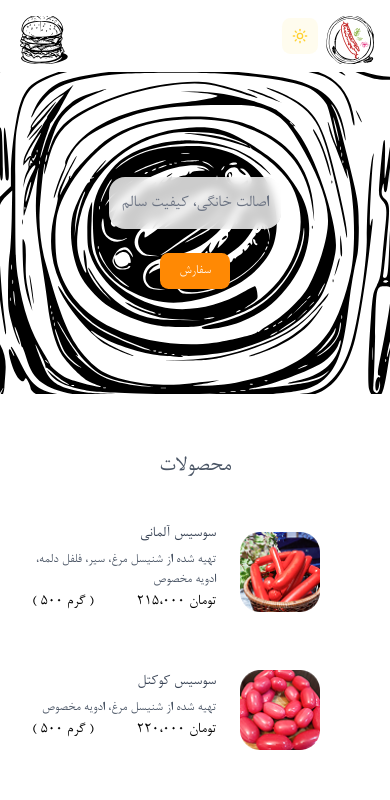
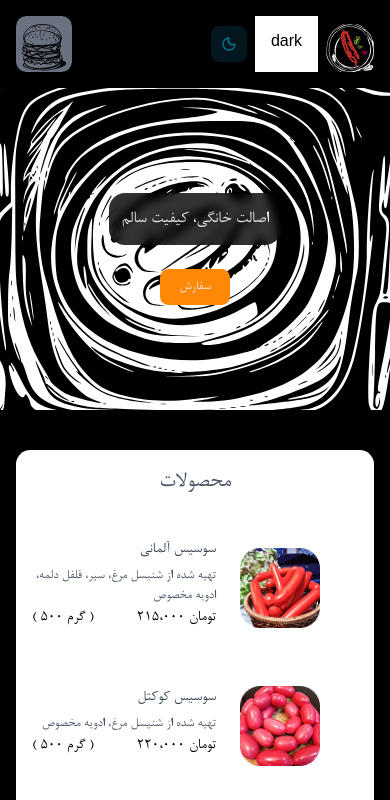
Before and after one commit to probite-inc/sausage-web, a Next.js app: page / in a window 390 px wide. Shown: the top 800 px of the page. Built offline with nearby package versions, Linux system fonts and the light colour scheme.

Commit message:
added header

```diff
--- a/src/components/AboutUs.tsx
+++ b/src/components/AboutUs.tsx
@@ -3,7 +3,10 @@ function AboutUs() {
     <div className=" relative flex flex-col items-center justify-start pt-12 w-full min-h-[calc(50vh-100px)] sm:min-h-[calc(100vh-100px)] bg-white bg-[url(/image/aboutus-background.svg)] dark:bg-[url(/image/aboutus-background.svg)] bg-cover bg-center">
       <div className="absolute inset-0 bg-black/60 z-0 flex items-center justify-center w-full h-full mx-auto">
         <div className="max-w-3xl mx-4 text-center  dark:bg-black/70 p-4 rounded-2xl backdrop-blur-sm">
-          <h2 className="text-lg md:text-2xl lg:text-6xl text-white text-center space-y-9">
+          <h2
+            id="aboutus"
+            className="text-lg md:text-2xl lg:text-6xl text-white text-center space-y-9"
+          >
             درباره ما
           </h2>{" "}
           <p className="text-white text-sm md:text-base text-center mt-9">
--- a/src/components/Footer.tsx
+++ b/src/components/Footer.tsx
@@ -1,6 +1,9 @@
 export default function Footer() {
   return (
-    <div className="bg-[#6E6E6E] text-white w-full flex flex-col items-center py-6 gap-4">
+    <div
+      id="contact"
+      className="bg-[#6E6E6E] text-white w-full flex flex-col items-center py-6 gap-4"
+    >
       {/* phone */}
       <div className="bg-[url(/image/Union.svg)] bg-no-repeat w-6 h-6">
         <div className="text-sm mt-1">+989332930229</div>
--- /dev/null
+++ b/src/components/Header.tsx
@@ -0,0 +1,88 @@
+import Image from "next/image";
+import {
+  Drawer,
+  DrawerContent,
+  DrawerDescription,
+  DrawerHeader,
+  DrawerTitle,
+  DrawerTrigger,
+} from "./ui/drawer";
+import { ModeToggle } from "./ThemeButton";
+import { useTheme } from "next-themes";
+import React from "react";
+
+export default function Footer() {
+  const { theme } = useTheme();
+  console.log(theme);
+  const [isOpen, setIsOpen] = React.useState(false);
+  React.useEffect(() => {
+    console.log(theme);
+  }, [theme]);
+  return (
+    <div className="px-4 py-4 flex justify-between w-full">
+      <Drawer open={isOpen} onOpenChange={setIsOpen}>
+        <DrawerTrigger className="size-14 dark:bg-gray-500 flex items-center justify-center bg-gray-100/20 rounded-lg p-1">
+          <Image
+            src={
+              isOpen
+                ? theme === "light"
+                  ? "/image/close.svg"
+                  : "/image/close.svg"
+                : theme === "light"
+                ? "/image/hambar.svg"
+                : "/image/hambar.svg"
+            }
+            width={48}
+            height={48}
+            alt={"logo"}
+            className="size-12 object-fit rounded-md mt-2 sm:mt-0 "
+          />
+        </DrawerTrigger>
+        <DrawerContent className="bg-white dark:bg-gray-900 text-gray-600 dark:text-gray-400">
+          <>
+            <DrawerHeader className="border-b border-gray-300/50 mx-4">
+              <DrawerTitle className="text-lg text-gray-600 dark:text-gray-400">
+                منو
+              </DrawerTitle>
+              <DrawerDescription>
+                منوی سایت را از اینجا مشاهده کنید
+              </DrawerDescription>
+            </DrawerHeader>
+            <div className="flex flex-col gap-4 my-4 px-4 text-center">
+              <a
+                href="#products"
+                className="hover:no-underline hover:bg-gray-400/50 p-2 rounded-lg"
+              >
+                محصولات
+              </a>
+              <a
+                href="#aboutus"
+                className="hover:no-underline hover:bg-gray-400/50 p-2 rounded-lg"
+              >
+                درباره ما
+              </a>
+              <a
+                href="#contact"
+                className="hover:no-underline hover:bg-gray-400/50 p-2 rounded-lg"
+              >
+                تماس با ما
+              </a>
+            </div>{" "}
+          </>
+        </DrawerContent>
+      </Drawer>
+
+      <div className="flex items-center gap-2">
+        <ModeToggle />
+        <span className="bg-white text-black p-4">{theme}</span>
+        <Image
+          src={theme !== "dark" ? "/image/logo.svg" : "/image/logo-dark.svg"}
+          width={48}
+          height={48}
+          alt={"logo"}
+          className="size-12 object-cover rounded-md mt-2 sm:mt-0 "
+        />
+      </div>
+    </div>
+  );
+}
--- a/src/components/ProductList.tsx
+++ b/src/components/ProductList.tsx
@@ -163,7 +163,10 @@ const products = [
 export default function ProductList() {
   return (
     <div className="max-w-6xl mx-auto bg-white rounded-xl">
-      <h2 className="text-2xl font-bold text-center mb-6 text-gray-600 pt-4">
+      <h2
+        id="products"
+        className="text-2xl font-bold text-center mb-6 text-gray-600 pt-4"
+      >
         محصولات
       </h2>
 
--- /dev/null
+++ b/src/components/ThemeButton.tsx
@@ -0,0 +1,37 @@
+import { useTheme } from "next-themes";
+import React from "react";
+import { Button } from "./ui/button";
+import { Moon, Sun } from "lucide-react";
+
+export function ModeToggle() {
+  const { theme, setTheme } = useTheme();
+  const [themeState, setThemeState] = React.useState("light");
+  React.useEffect(() => {
+    if (theme === "dark") {
+      setThemeState(theme);
+      setTheme("dark");
+    } else {
+      setThemeState("light");
+      setTheme("light");
+    }
+  }, []);
+  return (
+    <Button
+      variant="ghost"
+      size="icon"
+      className="bg-amber-100/30 hover:bg-amber-100/60 active:bg-amber-100/80 dark:bg-cyan-900/30 dark:active:bg-cyan-900/80 dark:hover:bg-cyan-900/60"
+      onClick={() => {
+        setTheme(themeState === "light" ? "dark" : "light");
+        setThemeState(themeState === "light" ? "dark" : "light");
+      }}
+    >
+      {themeState === "light" ? (
+        <Sun className="h-[1.2rem] w-[1.2rem] scale-100 text-amber-300 rotate-0 transition-all dark:scale-0 dark:-rotate-90" />
+      ) : (
+        <Moon className="h-[1.2rem] w-[1.2rem] scale-0 text-cyan-700 rotate-90 transition-all dark:scale-100 dark:rotate-0" />
+      )}
+
+      <span className="sr-only">Toggle theme</span>
+    </Button>
+  );
+}
--- a/src/pages/_app.tsx
+++ b/src/pages/_app.tsx
@@ -1,15 +1,10 @@
 import "@/styles/globals.css";
 import type { AppProps } from "next/app";
-import { ThemeProvider } from "@/components/theme-provider";
+import Layout from "./layout";
 export default function App({ Component, pageProps }: AppProps) {
   return (
-    <ThemeProvider
-      attribute="class"
-      defaultTheme="light"
-      enableSystem
-      disableTransitionOnChange
-    >
+    <Layout>
       <Component {...pageProps} />
-    </ThemeProvider>
+    </Layout>
   );
 }
--- a/src/pages/index.tsx
+++ b/src/pages/index.tsx
@@ -1,13 +1,6 @@
-// import { Geist, Geist_Mono } from "next/font/google";
-// import { Button } from "@/components/ui/button";
 "use client";
-import Image from "next/image";
 
 import * as React from "react";
-import { Hamburger, Moon, Sun } from "lucide-react";
-import { useTheme } from "next-themes";
-
-import { Button } from "@/components/ui/button";
 
 import Banner from "@/components/Banner";
 import ProductList from "@/components/ProductList";
@@ -23,46 +16,9 @@ import {
 } from "@/components/ui/accordion";
 
 export default function Home() {
-  const { theme } = useTheme();
-  console.log(theme);
-  const [isOpen, setIsOpen] = React.useState(false);
   return (
-    <div className="w-full bg-white  dark:bg-black">
-      <div className="px-4 py-2 flex justify-between w-full">
-        <Button
-          variant={"ghost"}
-          className="size-14 p-0"
-          onClick={() => setIsOpen(!isOpen)}
-        >
-          <Image
-            src={
-              isOpen
-                ? theme === "light"
-                  ? "/image/close.svg"
-                  : "/image/close.svg"
-                : theme === "light"
-                ? "/image/hambar.svg"
-                : "/image/hambar.svg"
-            }
-            width={48}
-            height={48}
-            alt={"logo"}
-            className="size-12 object-cover rounded-md mt-2 sm:mt-0 "
-          />
-        </Button>
-        <div className="flex items-center gap-2">
-          <ModeToggle />
-          <Image
-            src={theme === "light" ? "/image/logo.svg" : "/image/logo-dark.svg"}
-            width={48}
-            height={48}
-            alt={"logo"}
-            className="size-12 object-cover rounded-md mt-2 sm:mt-0 "
-          />
-        </div>
-      </div>
+    <div className="w-full">
       <Banner />
-
       <div className="my-10 px-4">
         <ProductList />
       </div>
@@ -108,30 +64,6 @@ export default function Home() {
       </div>
       <Footer />
     </div>
-  );
-}
-
-export function ModeToggle() {
-  const { setTheme } = useTheme();
-  const [themeState, setThemeState] = React.useState("light");
-  return (
-    <Button
-      variant="ghost"
-      size="icon"
-      className="bg-amber-100/30 hover:bg-amber-100/60 active:bg-amber-100/80 dark:bg-cyan-900/30 dark:active:bg-cyan-900/80 dark:hover:bg-cyan-900/60"
-      onClick={() => {
-        setTheme(themeState === "light" ? "dark" : "light");
-        setThemeState(themeState === "light" ? "dark" : "light");
-      }}
-    >
-      {themeState === "light" ? (
-        <Sun className="h-[1.2rem] w-[1.2rem] scale-100 text-amber-300 rotate-0 transition-all dark:scale-0 dark:-rotate-90" />
-      ) : (
-        <Moon className="h-[1.2rem] w-[1.2rem] scale-0 text-cyan-700 rotate-90 transition-all dark:scale-100 dark:rotate-0" />
-      )}
-
-      <span className="sr-only">Toggle theme</span>
-    </Button>
   );
 }
 
--- /dev/null
+++ b/src/pages/layout.tsx
@@ -0,0 +1,27 @@
+import Header from "@/components/Header";
+import { ThemeProvider } from "@/components/theme-provider";
+import { useEffect, useState } from "react";
+
+export default function Layout({ children }: { children: React.ReactNode }) {
+  const [mounted, setMounted] = useState(false);
+  useEffect(() => {
+    setMounted(true);
+  }, []);
+  if (!mounted) {
+    return (
+      <div>
+        <p>Loading...</p>
+      </div>
+    );
+  }
+  return (
+    <>
+      <ThemeProvider attribute="class" defaultTheme="dark" enableSystem={false}>
+        <div className="w-full bg-white  dark:bg-black">
+          <Header />
+          <main>{children}</main>
+        </div>{" "}
+      </ThemeProvider>
+    </>
+  );
+}
```
Also changed, not shown: 1 other file (tests, documents, lock files or other folders).
